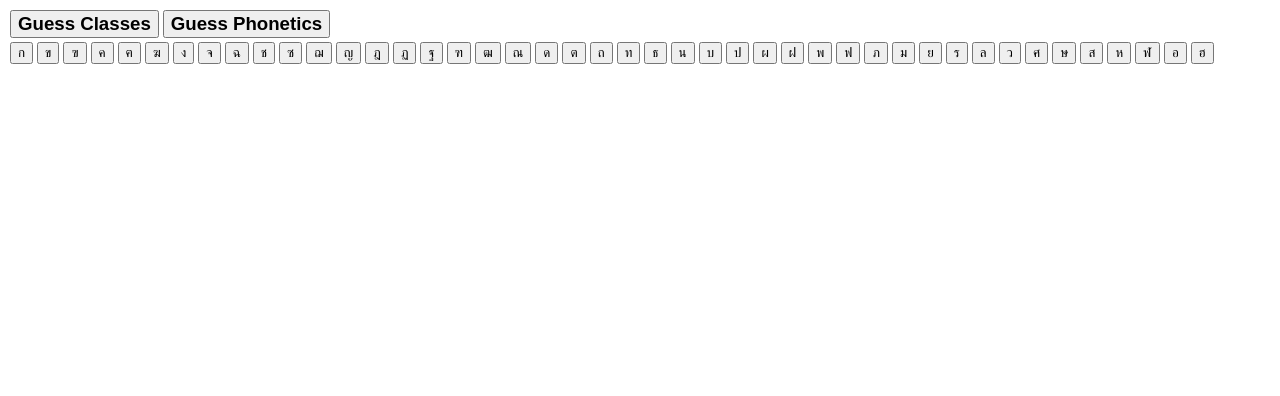
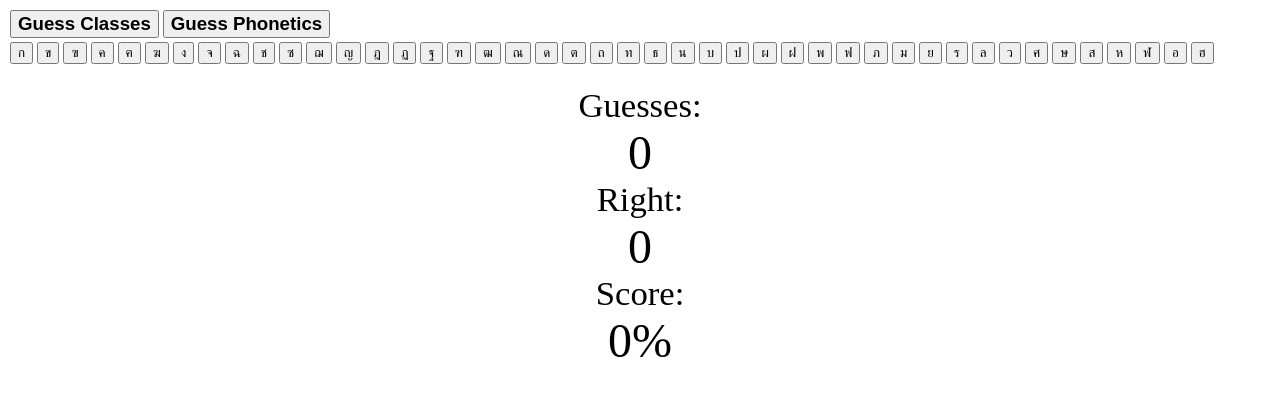
Before and after one commit to dbaldes/thaitrainer, an Angular app: page /result in a window 1280 px wide. Before the commit this address led to /. Shown: the top 396 px of the page. Built offline with nearby package versions, Linux system fonts and the light colour scheme.

Commit message:
game mode for class guessing, some style

```diff
--- a/src/app/app-routing.module.ts
+++ b/src/app/app-routing.module.ts
@@ -2,10 +2,12 @@ import { NgModule }             from '@angular/core';
 import { RouterModule, Routes } from '@angular/router';
 
 import { ConsonantComponent } from './consonant.component';
+import { ResultComponent } from './result.component';
 
 const routes: Routes = [
   { path: '', redirectTo: '/consonant/1', pathMatch: 'full' },
-  { path: 'consonant/:id', component: ConsonantComponent }
+  { path: 'consonant/:id', component: ConsonantComponent },
+  { path: 'result', component: ResultComponent }
 ];
 @NgModule({
   imports: [ RouterModule.forRoot(routes) ],
--- a/src/app/app.component.html
+++ b/src/app/app.component.html
@@ -7,6 +7,8 @@
     <span id="gWrong">{{gameState().guesses - gameState().correctGuesses}}</span>
     <label for="gScore">Score:</label>
     <span id="gScore">{{gameState().score() | percent}}</span>
+    <label for="gProgress">Progress:</label>
+    <span id="gProgress">{{gameState().progress() | percent}}</span>
   </div>
 </div>
 <div *ngIf="!gameState().isRunning()" >
--- a/src/app/app.module.ts
+++ b/src/app/app.module.ts
@@ -4,6 +4,7 @@ import { FormsModule } from '@angular/forms';
 
 import { AppComponent } from './app.component';
 import { ConsonantComponent } from './consonant.component';
+import { ResultComponent } from './result.component';
 import { GameService } from './game.service';
 
 import { AppRoutingModule } from './app-routing.module';
@@ -11,7 +12,8 @@ import { AppRoutingModule } from './app-routing.module';
 @NgModule({
   declarations: [
     AppComponent,
-    ConsonantComponent
+    ConsonantComponent,
+    ResultComponent
   ],
   imports: [
     BrowserModule,
--- a/src/app/consonant.component.css
+++ b/src/app/consonant.component.css
@@ -6,7 +6,7 @@ div.roman {
 }
 div.charclass {
   margin-top: 5px;
-  font-size: 14pt;
+  font-size: 26pt;
 }
 div.wrong {
   color: red;
@@ -14,3 +14,17 @@ div.wrong {
 div.right {
   color: green;
 }
+div.metadata {
+  height: 120px;
+  font-family: sans-serif;
+}
+
+div.charclass button {
+  font-size: 26pt;
+  font-weight: bold;
+}
+
+div.gameNav button {
+  font-size: 26pt;
+  font-weight: bold;
+}
--- a/src/app/consonant.component.html
+++ b/src/app/consonant.component.html
@@ -1,25 +1,34 @@
 <div *ngIf="consonant" >
-  <div class="consonant" >{{consonant.character}}</div>
-  <div *ngIf="!(gameState.isGuessPhonetic() && gameState.guessing)" class="roman"
+  <div class="consdisplay" >
+    <div class="consonant" >{{consonant.character}}</div>
+    <div class="metadata" >
+    <div *ngIf="!(gameState.isGuessPhonetic() && gameState.guessing)" class="roman"
        [class.wrong]="gameState.isGuessPhonetic() && gameState.wrong"
        [class.right]="gameState.isGuessPhonetic() && !gameState.wrong"
        >{{consonant.roman}}</div>
-  <div *ngIf="!(gameState.isGuessPhonetic() && gameState.guessing)" class="phonetic"
+    <div *ngIf="!(gameState.isGuessPhonetic() && gameState.guessing)" class="phonetic"
        [class.wrong]="gameState.isGuessPhonetic() && gameState.wrong"
        [class.right]="gameState.isGuessPhonetic() && !gameState.wrong"
        >{{consonant.phonetic}}</div>
-  <div *ngIf="!(gameState.isGuessClass() && gameState.guessing)" class="charclass"
+    <div *ngIf="!(gameState.isGuessClass() && gameState.guessing)" class="charclass"
        [class.wrong]="gameState.isGuessClass() && gameState.wrong"
        [class.right]="gameState.isGuessClass() && !gameState.wrong"
        >{{characterClass}}</div>
+    </div>
+  </div>
   <div *ngIf="gameState.isGuessClass()" class="charclass" >
     <div *ngIf="gameState.guessing" >
       <button (click)="guessClass('l')" >low</button>
       <button (click)="guessClass('m')" >middle</button>
       <button (click)="guessClass('h')" >high</button>
     </div>
-    <div *ngIf="!gameState.guessing" >
+  </div>
+  <div *ngIf="gameState.isRunning()" class="gameNav" >
+    <div *ngIf="!gameState.guessing && !gameState.finished" >
       <button (click)="gameNext()" >&rArr;</button>
+    </div>
+    <div *ngIf="!gameState.guessing && gameState.finished" >
+      <button (click)="showScore()" >Show Result</button>
     </div>
   </div>
 </div>
--- a/src/app/consonant.component.ts
+++ b/src/app/consonant.component.ts
@@ -1,5 +1,5 @@
 import { Component, Input, OnInit } from '@angular/core';
-import { ActivatedRoute, Params }   from '@angular/router';
+import { Router, ActivatedRoute, Params }   from '@angular/router';
 import { Location }                 from '@angular/common';
 
 import 'rxjs/add/operator/switchMap';
@@ -24,8 +24,8 @@ export class ConsonantComponent implements OnInit {
 
   constructor(
     private gameService: GameService,
-    private route: ActivatedRoute,
-    private location: Location) {
+    private router: Router,
+    private route: ActivatedRoute) {
 
     this.gameState = gameService.gameState;
   }
@@ -59,6 +59,10 @@ export class ConsonantComponent implements OnInit {
     this.gameService.next();
   }
 
+  public showScore(): void {
+    this.router.navigate(['/result']);
+  }
+
   guessClass(guess: string): void {
     this.gameService.guess(guess === this.consonant.charclass);
   }
@@ -67,7 +71,4 @@ export class ConsonantComponent implements OnInit {
     this.gameService.guess(guess === this.consonant.roman.substring(0,1));
   }
 
-  goBack(): void {
-    this.location.back();
-  }
 }
--- a/src/app/game.service.ts
+++ b/src/app/game.service.ts
@@ -12,6 +12,9 @@ export const enum GameMode {
 export class GameState {
 
   mode: GameMode = GameMode.BROWSE;
+
+  finished = false;
+  maxGuesses = CONSONANTS.length;
   guesses = 0;
   correctGuesses = 0;
   guessing = false;
@@ -20,6 +23,7 @@ export class GameState {
   consonant: Consonant = CONSONANTS[0];
 
   reset(): void {
+    this.finished = false;
     this.guesses = 0;
     this.correctGuesses = 0;
     this.guessing = false;
@@ -30,6 +34,10 @@ export class GameState {
 
   score(): number {
     return this.guesses == 0 ? 0 : this.correctGuesses / this.guesses;
+  }
+
+  progress(): number {
+    return this.guesses / this.maxGuesses;
   }
 
   public isGuessClass(): boolean {
@@ -108,6 +116,9 @@ export class GameService {
     }
     this.gameState.guessing = false;
     this.gameState.wrong = !right;
+    if (this.gameState.guesses >= this.gameState.maxGuesses) {
+      this.gameState.finished = true;
+    }
     this.stateChanged.emit(this.gameState);
   }
 
--- /dev/null
+++ b/src/app/result.component.css
@@ -0,0 +1,10 @@
+div.result {
+  text-align: center;
+  padding-top: 20px;
+}
+div.result label {
+  font-size: 26pt;
+}
+div.result span {
+  font-size: 36pt;
+}
--- /dev/null
+++ b/src/app/result.component.html
@@ -0,0 +1,14 @@
+<div class="result">
+  <div>
+    <label for="gCount">Guesses:</label><br />
+    <span id="gCount">{{gameState.guesses}}</span>
+  </div>
+  <div>
+    <label for="gRight">Right:</label><br />
+    <span id="gWrong">{{gameState.correctGuesses}}</span>
+  </div>
+  <div>
+    <label for="gScore">Score:</label><br />
+    <span id="gScore">{{gameState.score() | percent}}</span>
+  </div>
+</div>
--- /dev/null
+++ b/src/app/result.component.ts
@@ -0,0 +1,18 @@
+import { Component } from '@angular/core';
+
+import { GameService, GameState } from './game.service'
+
+@Component({
+  moduleId: module.id,
+  selector: 'display-result',
+  templateUrl: './result.component.html',
+  styleUrls: ['./result.component.css']
+})
+export class ResultComponent {
+
+  gameState: GameState;
+
+  constructor( private gameService: GameService) {
+    this.gameState = gameService.gameState;
+  }
+}
```
